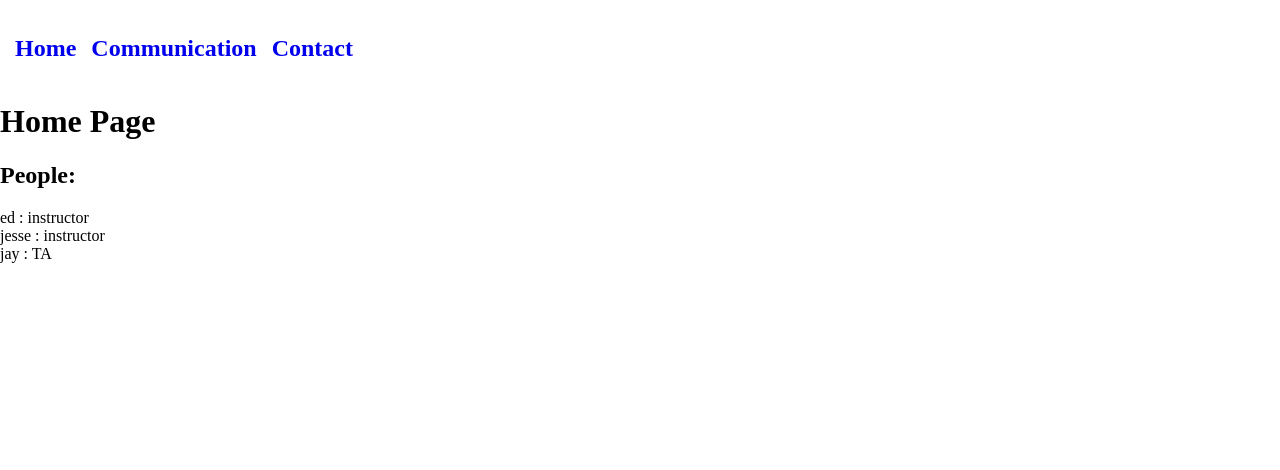
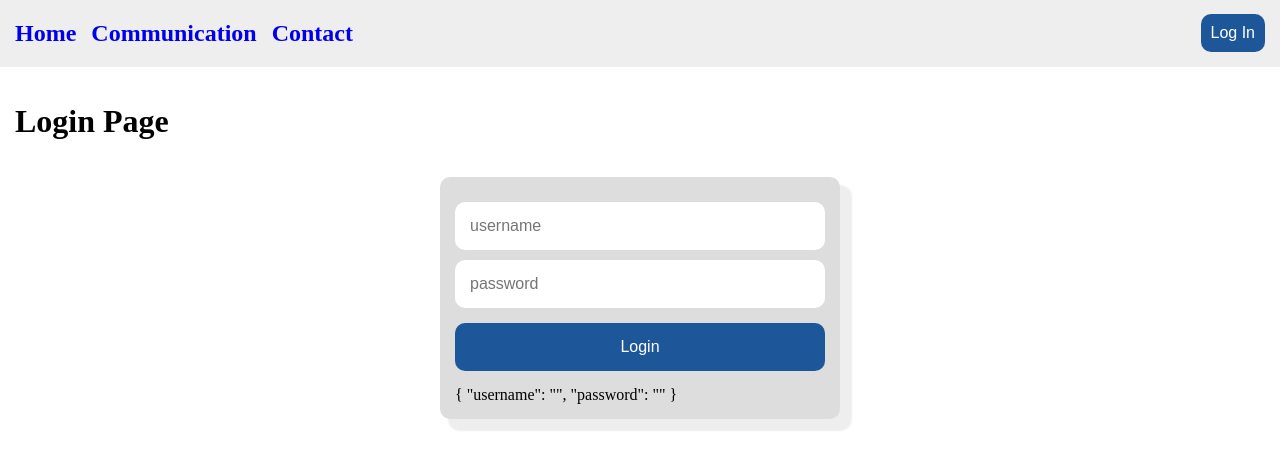
Before and after one commit to devleague/angular6-live-code, an Angular app: page /login in a window 1280 px wide. Before the commit this address led to /. Shown: the top 470 px of the page. Built offline with nearby package versions, Linux system fonts and the light colour scheme.

Commit message:
Authentication

```diff
--- a/src/app/app-routing.module.ts
+++ b/src/app/app-routing.module.ts
@@ -1,11 +1,13 @@
 import { NgModule } from '@angular/core';
 import { Routes, RouterModule } from '@angular/router';
 import { HomeComponent } from './pages/home/home.component';
+import { LoginComponent } from './pages/login/login.component';
 import { ContactComponent } from './pages/contact/contact.component';
 import { CommunicationComponent } from './pages/communication/communication.component';
 
 const routes: Routes = [
   { path: '', component: HomeComponent },
+  { path: 'login', component: LoginComponent },
   { path: 'contact', component: ContactComponent },
   { path: 'communication', component: CommunicationComponent },
   { path: '**', redirectTo: '', pathMatch: 'full' }
--- a/src/app/components/header/header.component.html
+++ b/src/app/components/header/header.component.html
@@ -1,3 +1,5 @@
+<div class="header-container">
+  <div class="header-left">
     <ul>
       <li>
         <h2>
@@ -15,3 +17,16 @@
         </h2>
       </li>
     </ul>
+  </div>
+
+  <div class="header-right">
+    <div class="logged-in" *ngIf="isLoggedIn()">
+      Welcome, {{user.username}}
+      <button (click)="logout()">Log Out</button>
+    </div>
+
+    <div class="logged-out" *ngIf=!user.loggedIn>
+      <button (click)="login()">Log In</button>
+    </div>
+  </div>
+</div>
--- a/src/app/components/header/header.component.scss
+++ b/src/app/components/header/header.component.scss
@@ -1,5 +1,5 @@
 ul {
-  margin: 15px;
+  margin: 0;
   padding: 0;
 }
 
@@ -9,3 +9,34 @@ li {
   margin-right: 15px;
   a { text-decoration: none; }
 }
+
+.header-container {
+  width: 100%;
+  max-width: 100%;
+  display: flex;
+  align-items: center;
+  justify-content: space-between;
+  background-color: #eee;
+
+  .header-left {
+    margin: 0 15px;
+  }
+
+  .header-right {
+    float: right;
+    margin: 0 15px;
+  }
+}
+
+button {
+  border: 0;
+  padding: 10px;
+  font-size: 16px;
+  color: white;
+  background-color: #1e5799;
+  border-radius: 10px;
+  margin-left: 15px;
+  &:hover {
+    background-color: lighten(#1e5799, 10%);
+  }
+}
--- a/src/app/components/header/header.component.ts
+++ b/src/app/components/header/header.component.ts
@@ -1,4 +1,7 @@
+import { Router } from '@angular/router';
 import { Component } from '@angular/core';
+import { AuthService } from '../../services/auth.service';
+import { SessionService } from '../../services/session.service';
 
 @Component({
   selector: 'app-header',
@@ -6,8 +9,26 @@ import { Component } from '@angular/core';
   styleUrls: ['./header.component.scss']
 })
 export class HeaderComponent {
+  componentUsers = [];
+  user: object;
 
-  constructor() {
+  constructor(
+    private router: Router,
+    private auth: AuthService,
+    private session: SessionService
+  ) {
+    this.user = this.session.getSession();
   }
 
+  isLoggedIn() {
+    return this.session.isLoggedIn();
+  }
+
+  login() {
+    return this.router.navigate(['/login']);
+  }
+
+  logout() {
+    return this.auth.logout();
+  }
 }
--- /dev/null
+++ b/src/app/pages/login/login.component.html
@@ -0,0 +1,18 @@
+<!--The content below is only a placeholder and can be replaced.-->
+<div>
+  <h1>
+    Login Page
+  </h1>
+</div>
+
+<div class="login-container">
+  <form>
+    <input type="text" name="username" placeholder="username" [(ngModel)]="loginFormData.username">
+
+    <input type="text" name="password" placeholder="password" [(ngModel)]="loginFormData.password">
+
+    <button class="btn" (click)="login()">Login</button>
+
+    {{ loginFormData | json}}
+  </form>
+</div>
--- /dev/null
+++ b/src/app/pages/login/login.component.scss
@@ -0,0 +1,38 @@
+h1 {
+  padding: 15px;
+}
+
+.login-container {
+  width: 100%;
+  max-width: 400px;
+  background-color: #ddd;
+  border-radius: 10px;
+  box-shadow: 10px 10px 2px 2px #eee;
+  margin: auto;
+  padding: 15px;
+
+  input {
+    width: 100%;
+    padding: 15px;
+    border-radius: 10px;
+    border: 0px;
+    margin-top: 10px;
+    font-size: 16px;
+  }
+
+  .btn {
+    margin: 15px 0;
+    padding: 15px;
+    border: 0px;
+    background: #1e5799;
+    color: white;
+    font-size: 16px;
+    border-radius: 10px;
+    width: 100%;
+    max-width: 100%;
+
+    &:disabled {
+      background-color: #ccc;
+    }
+  }
+}
--- /dev/null
+++ b/src/app/pages/login/login.component.ts
@@ -0,0 +1,25 @@
+import { Component } from '@angular/core';
+import { AuthService } from '../../services/auth.service';
+
+@Component({
+  templateUrl: './login.component.html',
+  styleUrls: ['./login.component.scss']
+})
+export class LoginComponent {
+  loginFormData = {
+    username: '',
+    password: ''
+  };
+
+  constructor(private auth: AuthService) { }
+
+  login() {
+    this.auth.login(this.loginFormData)
+    .then(() => {
+      console.log('User logged in');
+    })
+    .catch((err) => {
+      console.log('error:', err);
+    });
+  }
+}
--- /dev/null
+++ b/src/app/services/auth.service.ts
@@ -0,0 +1,33 @@
+import { Injectable } from '@angular/core';
+import { HttpClient } from '@angular/common/http';
+import { BackendService } from './backend.service';
+import { SessionService } from './session.service';
+
+@Injectable({
+  providedIn: 'root'
+})
+export class AuthService {
+  constructor(
+    private http: HttpClient,
+    private backend: BackendService,
+    private session: SessionService
+  ) { }
+
+  register(data) {
+    return this.backend.register(data);
+  }
+
+  login(data) {
+    return this.backend.login(data)
+    .then((response) => {
+      return this.session.setSession(data.username);
+    });
+  }
+
+  logout() {
+    return this.backend.logout()
+    .then((response) => {
+      return this.session.clearSession();
+    });
+  }
+}
--- a/src/app/services/backend.service.ts
+++ b/src/app/services/backend.service.ts
@@ -14,4 +14,22 @@ export class BackendService {
     // mock api
     return Promise.resolve({});
   }
+
+  register(data) {
+    // return this.http.post(this.url, data).toPromise();
+    // mock api
+    return Promise.resolve({});
+  }
+
+  login(data) {
+    // return this.http.post(this.url, data).toPromise();
+    // mock api
+    return Promise.resolve({});
+  }
+
+  logout() {
+    // return this.http.post(this.url, {}).toPromise();
+    // mock api
+    return Promise.resolve({});
+  }
 }
--- /dev/null
+++ b/src/app/services/session.service.ts
@@ -0,0 +1,47 @@
+import { Injectable } from '@angular/core';
+
+@Injectable({
+  providedIn: 'root'
+})
+export class SessionService {
+  user = {
+    loggedIn: false,
+    username: ''
+  };
+
+  constructor() {
+    // check if user is in localStorage
+    let userString = window.localStorage.getItem('user');
+    try {
+      if (userString) { this.user = JSON.parse(userString); }
+      else { console.log('user was not found'); }
+    }
+    catch(err) {
+      console.log('could not parse user');
+    }
+  }
+
+  getSession() {
+    return this.user;
+  }
+
+  setSession(username) {
+    // save to memory
+    this.user.username = username;
+    this.user.loggedIn = true;
+
+    // save to localStorage
+    let userString = JSON.stringify(this.user);
+    window.localStorage.setItem('user', userString);
+  }
+
+  clearSession() {
+    this.user.loggedIn = false;
+    this.user.username = '';
+    window.localStorage.removeItem('user');
+  }
+
+  isLoggedIn() {
+    return this.user.loggedIn;
+  }
+}
```
Also changed, not shown: src/app/app.module.ts (+7 -1 lines), 1 other file (tests, documents, lock files or other folders). Lines whose indentation alone changed are shown as unchanged.
